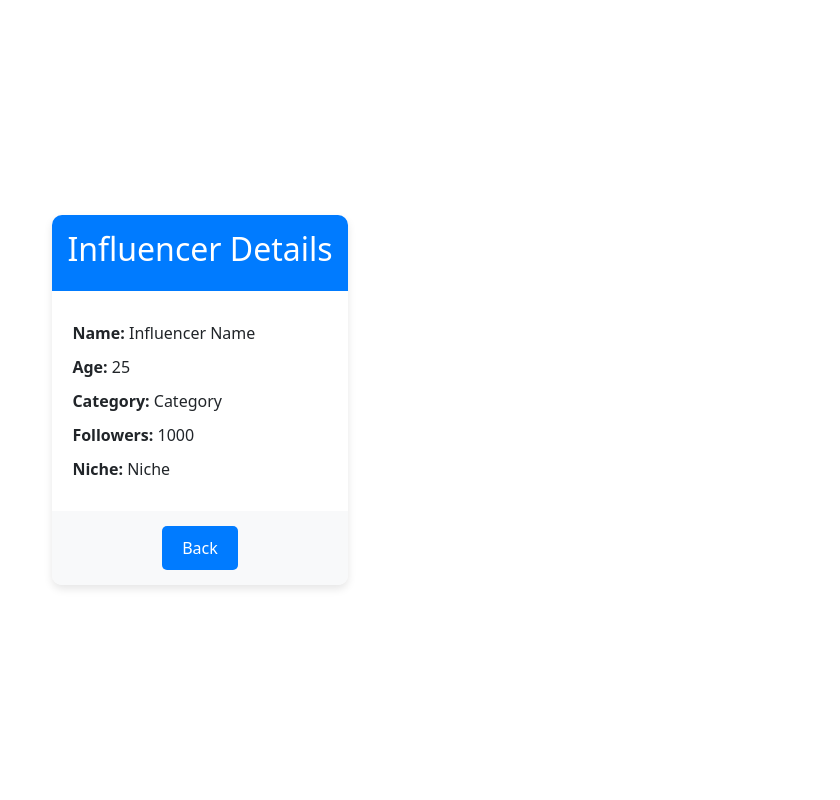
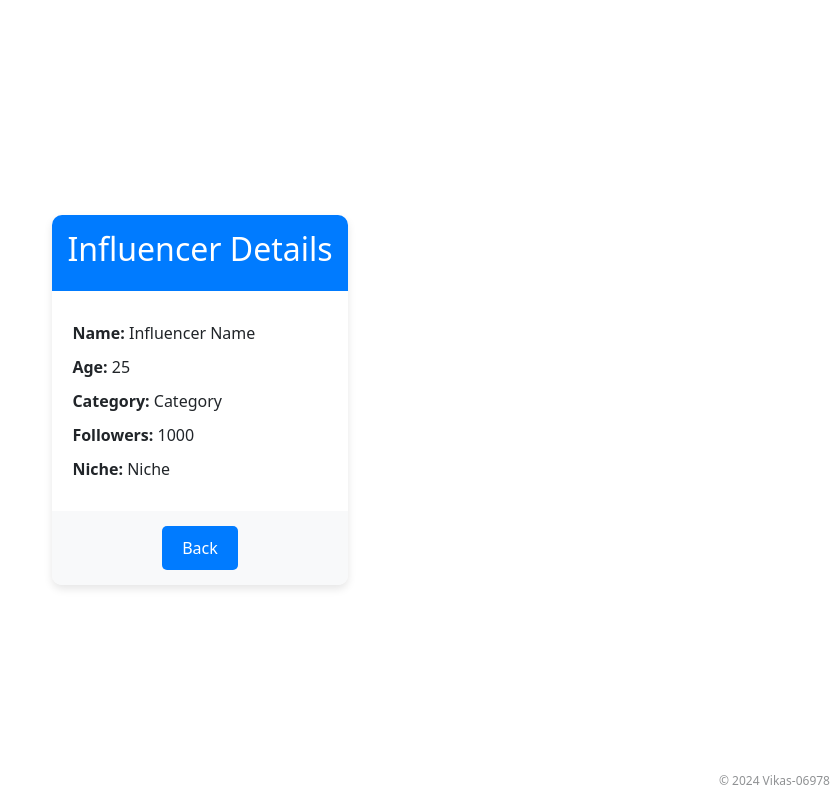
Before and after one commit to vikas-06978/IESCP, a Flask app: page /view_influencer/1 in a window 1280 px wide. Shown: the whole page, without its empty margins (440-1280 px from the left). Run offline with Flask 3, Linux system fonts and the light colour scheme; data comes from the database, SQL or seed files in the repository; some libraries are stand-ins or nearby versions.

Commit message:
style.css

```diff
--- a/Influencer & Sponsor platform/static/css/style.css
+++ b/Influencer & Sponsor platform/static/css/style.css
@@ -97,3 +97,14 @@ Unauthorized copying of this file, via any medium, is strictly prohibited
 .navbar:hover {
     box-shadow: 0 6px 12px rgba(0, 0, 0, 0.3); /
 }
+
+
+body::after {
+    content: "© 2024 Vikas-06978";
+    display: block;
+    position:fixed;
+    bottom: 10px;
+    right: 10px;
+    font-size: 12px;
+    opacity: 0.5;
+  }
```
